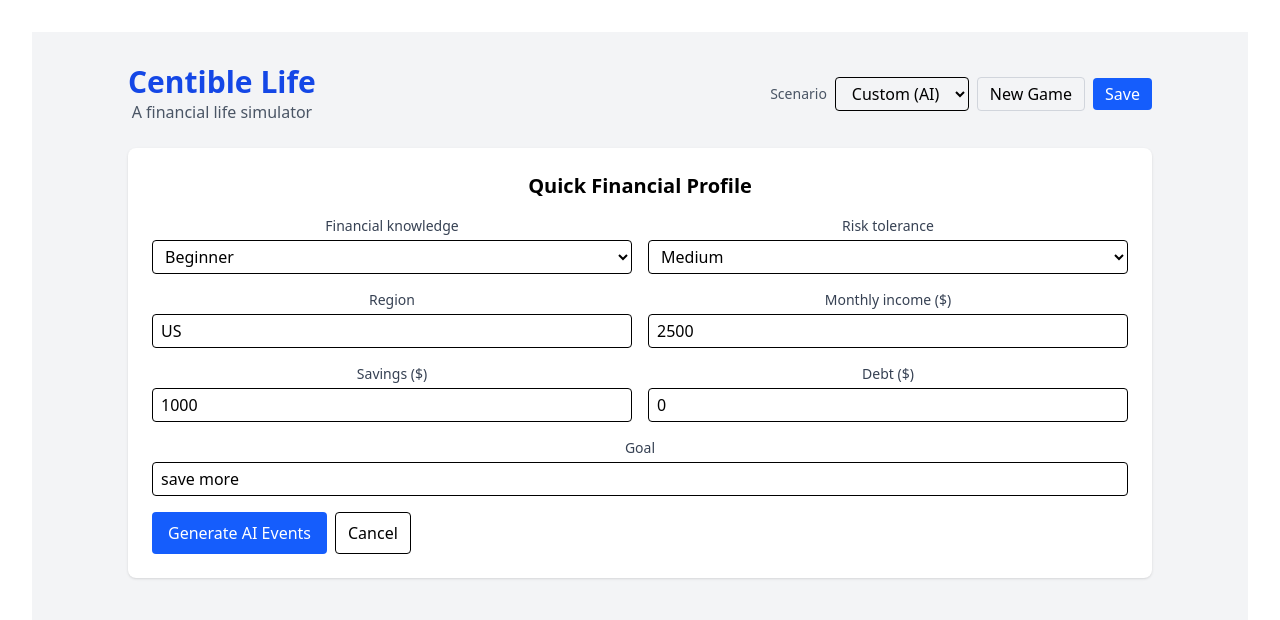
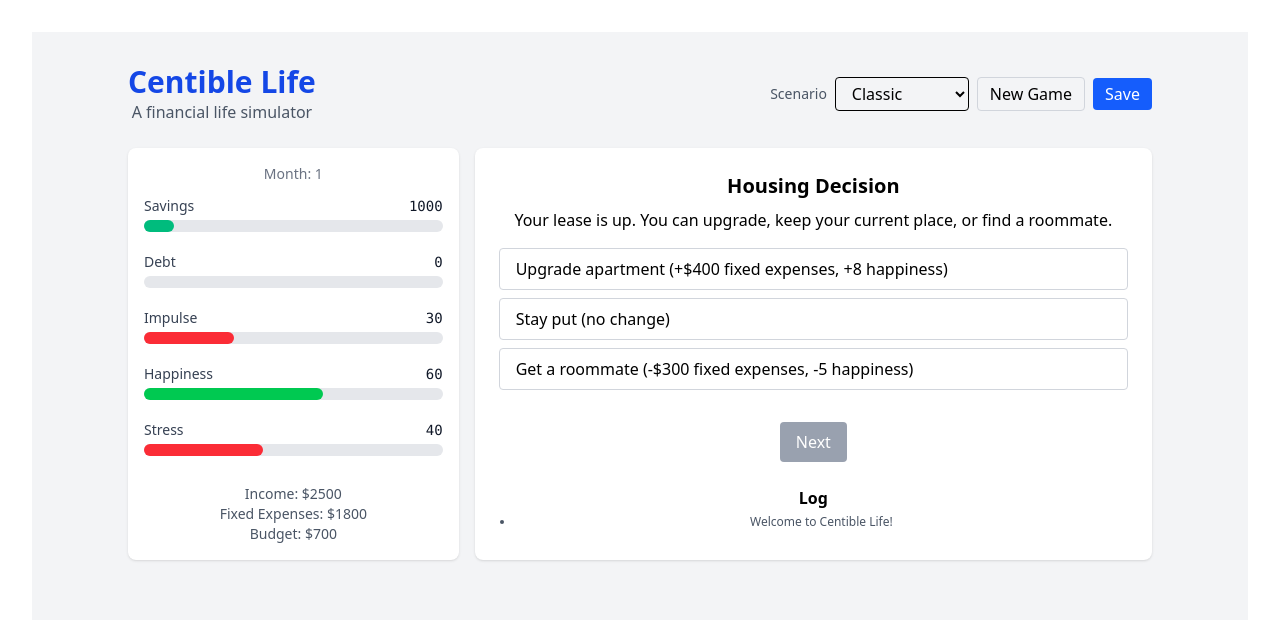
Before and after one commit to becacabe2002/hackathon_centible_game, a React (Vite) app in the folder game/: page / in a window 1280 px wide. Shown: the top 620 px of the page. Built offline with nearby package versions, Linux system fonts and the light colour scheme; no server answers.

Commit message:
Refine game's interaction flow

```diff
--- a/game/src/App.tsx
+++ b/game/src/App.tsx
@@ -1,6 +1,6 @@
 import { useState, useEffect } from "react";
 import { initialGameState, initialStatsForScenario, type GameState, type ScenarioId } from "./gameState";
-import { pickEvent, applyEffects, setCustomEvents, type GameEvent, type EventChoice } from "./events";
+import { pickEvent, applyEffects, setCustomEvents, customEvents, type GameEvent, type EventChoice } from "./events";
 import { endOfPeriodTick } from "./finance";
 import { saveGame, loadGame, clearGame } from "./persistence";
 import "./App.css";
@@ -33,19 +33,36 @@ function StatBar({ label, value, min = 0, max = 100, color = "blue" }: { label:
 
 function App() {
   const saved = loadGame();
-  const [game, setGame] = useState<GameState>(() => saved ?? { ...initialGameState, scenarioId: 'custom', lastSeen: {}, log: ["Welcome! Please complete the quick survey to start."] });
+  const [game, setGame] = useState<GameState>(() => saved ?? { ...initialGameState });
   const [event, setEvent] = useState<GameEvent>(() => {
     const g = saved ?? initialGameState;
     return pickEvent(g);
   });
   const [choiceMade, setChoiceMade] = useState<EventChoice | null>(null);
-  const [showSurvey, setShowSurvey] = useState(!saved);
+  const [showSurvey, setShowSurvey] = useState(false);
   const [profile, setProfile] = useState({ knowledge: 'beginner', risk: 'medium', region: 'US', income: 2500, savings: 1000, debt: 0, goals: 'save more' });
   const [loadingAi, setLoadingAi] = useState(false);
   const [aiError, setAiError] = useState<string | null>(null);
   useEffect(() => {
     saveGame(game);
   }, [game]);
+
+  // If a saved game loads with custom scenario but no custom events (fresh reload), prompt survey
+  useEffect(() => {
+    if (game.scenarioId === 'custom' && customEvents.length === 0) {
+      setShowSurvey(true);
+    }
+  }, [game.scenarioId]);
+
+  // Ensure we always have an event to display (defensive)
+  useEffect(() => {
+    if (!event) {
+      setEvent(pickEvent(game));
+    }
+  }, [event, game]);
+
+  // Backend API base: configurable via VITE_API_BASE, defaults to same host on port 8787
+  const apiBase = import.meta.env.VITE_API_BASE ?? `${window.location.protocol}//${window.location.hostname}:8787`;
 
 
 
@@ -111,11 +128,13 @@ function App() {
                 setChoiceMade(null);
                 return;
               }
+              // For predefined scenarios, do not show survey, just use predefined events
               const freshStats = initialStatsForScenario(sc);
               const newState: GameState = { ...initialGameState, stats: freshStats, scenarioId: sc, lastSeen: {}, log: [`Scenario set to ${sc}`] };
               setGame(newState);
               setEvent(pickEvent(newState));
               setChoiceMade(null);
+              setShowSurvey(false);
             }}
           >
             <option value="classic">Classic</option>
@@ -153,7 +172,7 @@ function App() {
         </div>
       </header>
       <main className="max-w-5xl mx-auto">
-        {showSurvey ? (
+        {showSurvey && game.scenarioId === 'custom' ? (
           <div className="bg-white rounded-lg shadow p-6">
             <h2 className="text-xl font-semibold mb-4">Quick Financial Profile</h2>
             <form
@@ -163,7 +182,7 @@ function App() {
                 setLoadingAi(true);
                 setAiError(null);
                 try {
-                  const resp = await fetch('http://localhost:8787/api/generate-events', {
+                  const resp = await fetch(`${apiBase}/api/generate-events`, {
                     method: 'POST',
                     headers: { 'Content-Type': 'application/json' },
                     body: JSON.stringify(profile),
--- a/game/src/events.ts
+++ b/game/src/events.ts
@@ -408,7 +408,8 @@ function weightedRandom<T>(items: { item: T; weight: number }[]): T {
 // Select a random event with cooldowns and tag variety, from scenario pack
 export function pickEvent(state: GameState): GameEvent {
   const { stats, lastEventId, lastTag, lastSeen, scenarioId } = state;
-  const pack = scenarioId === "custom" ? customEvents : (scenarioEvents[scenarioId] ?? classicEvents);
+  const sourcePack = scenarioId === "custom" ? customEvents : (scenarioEvents[scenarioId] ?? classicEvents);
+  const pack = sourcePack.length > 0 ? sourcePack : classicEvents;
   const now = stats.month;
 
   const candidates = pack.filter((ev) => {
@@ -428,7 +429,12 @@ export function pickEvent(state: GameState): GameEvent {
 
   if (weighted.length === 0) {
     const fallback = pack.filter((ev) => !ev.condition || ev.condition(stats));
-    return fallback[Math.floor(Math.random() * fallback.length)];
+    if (fallback.length > 0) {
+      return fallback[Math.floor(Math.random() * fallback.length)];
+    }
+    // Last resort: use classic pack to ensure we always return something
+    const classicFallback = classicEvents.filter((ev) => !ev.condition || ev.condition(stats));
+    return classicFallback[Math.floor(Math.random() * classicFallback.length)] || classicEvents[0];
   }
 
   return weightedRandom(weighted);
```
Also changed, not shown: 1 other file (tests, documents, lock files or other folders).
